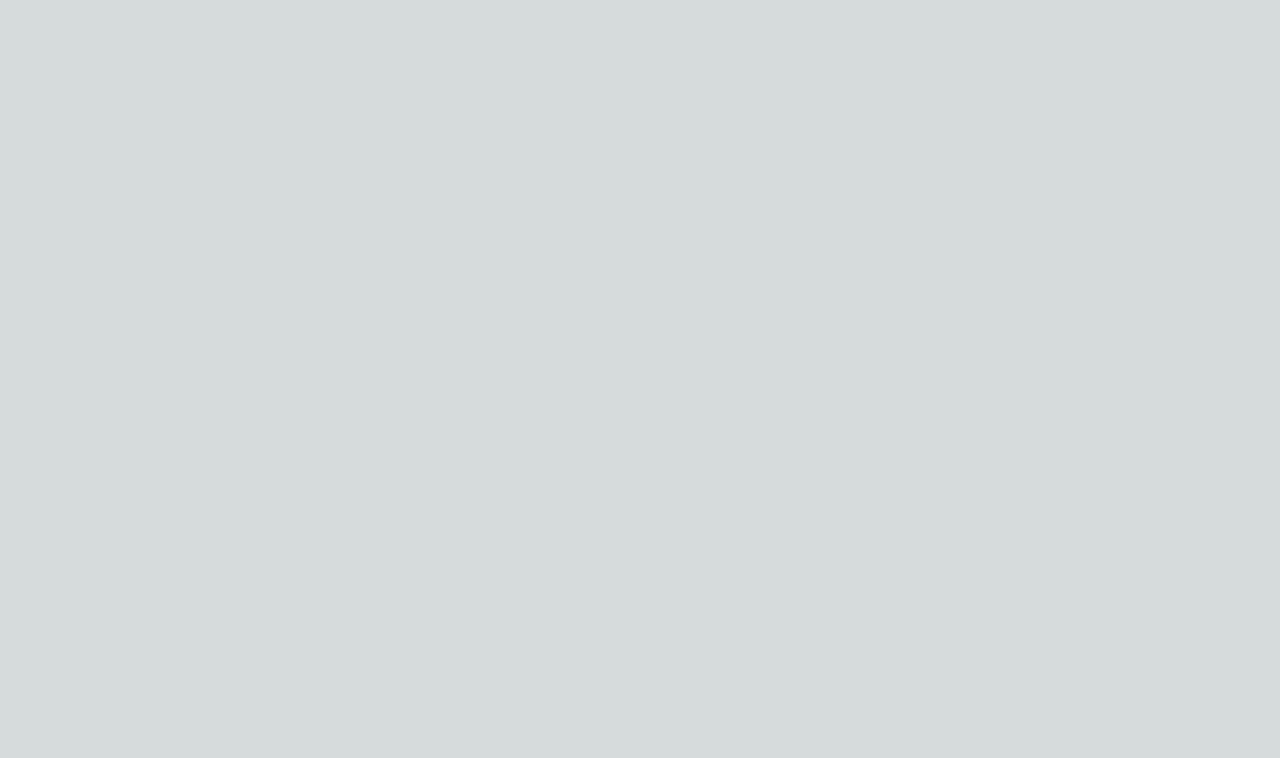
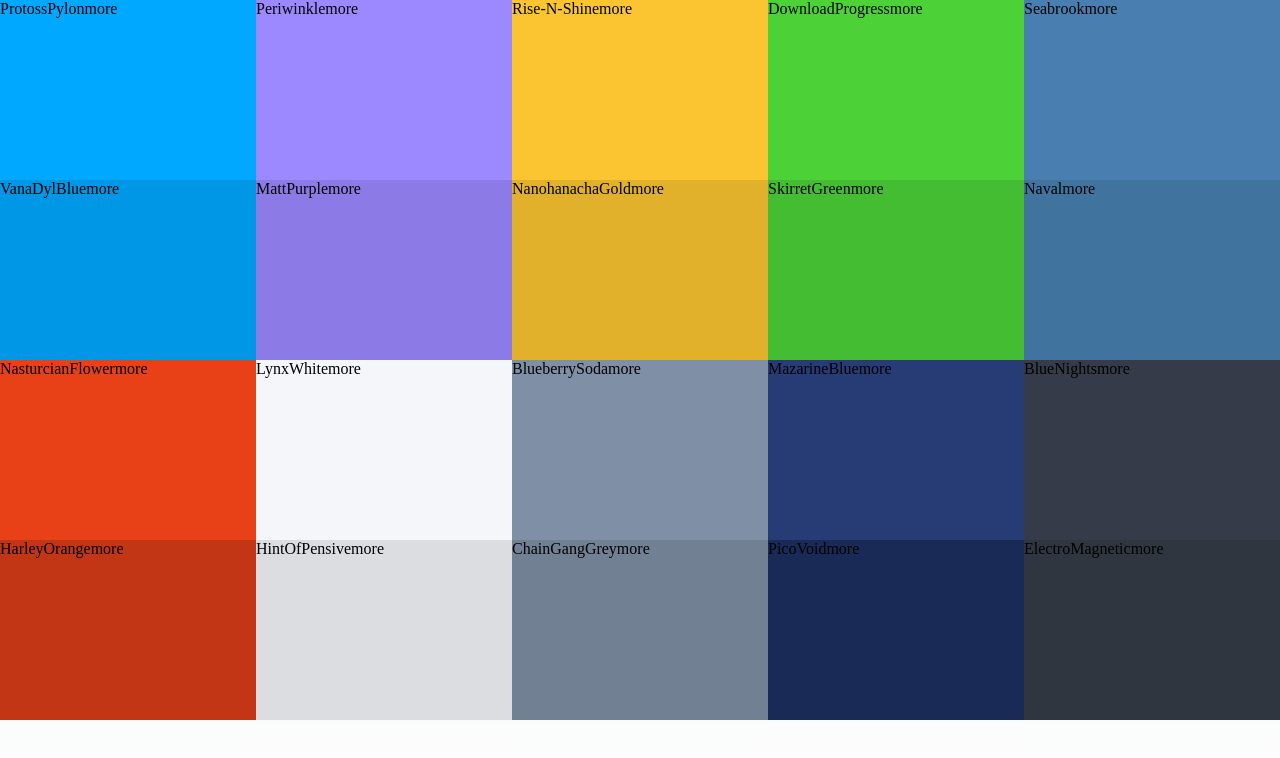
Before and after one commit to RinatM01/React-Colors, a Next.js app: page / in a window 1280 px wide. Shown: the top 758 px of the page. Built offline with nearby package versions, Linux system fonts and the light colour scheme.

Commit message:
Added styling for the palette and colorbox components. Also cleaned up folders

```diff
--- /dev/null
+++ b/src/Components/ColorBox/ColorBox.js
@@ -0,0 +1,16 @@
+import React, { Component } from 'react';
+import styles from './ColorBox.module.css';
+
+export default class ColorBox extends Component {
+	render() {
+		return (
+			<div
+				style={{ background: this.props.background }}
+				className={styles.ColorBox}
+			>
+				<span>{this.props.name}</span>
+				<span>more</span>
+			</div>
+		);
+	}
+}
--- /dev/null
+++ b/src/Components/ColorBox/ColorBox.module.css
@@ -0,0 +1,8 @@
+.ColorBox {
+	width: 20%;
+	height: 25%;
+	margin: 0 auto;
+	display: inline-block;
+	position: relative;
+	cursor: pointer;
+}
--- /dev/null
+++ b/src/Components/Palette/Palette.js
@@ -0,0 +1,18 @@
+import React, { Component } from 'react';
+import ColorBox from '../ColorBox/ColorBox';
+import styles from './Palette.module.css';
+
+export default class Palette extends Component {
+	render() {
+		const colorBoxes = this.props.colors.map((color) => (
+			<ColorBox key={color} background={color.color} name={color.name} />
+		));
+		return (
+			<div className={styles.Palette}>
+				{/* Navbar goes here */}
+				<div className={styles.PaletteColors}>{colorBoxes}</div>
+				{/* Footer here */}
+			</div>
+		);
+	}
+}
--- /dev/null
+++ b/src/Components/Palette/Palette.module.css
@@ -0,0 +1,6 @@
+.Palette {
+	height: 100vh;
+}
+.PaletteColors {
+	height: 90%;
+}
--- a/src/Palette.js
+++ /dev/null
@@ -1,13 +0,0 @@
-import React, { Component } from 'react';
-
-export default class Palette extends Component {
-	render() {
-		return (
-			<div className="Palette">
-				{/* Navbar goes here */}
-				<div className="Palette-colors" />
-				{/* Footer here */}
-			</div>
-		);
-	}
-}
--- a/src/pages/index.js
+++ b/src/pages/index.js
@@ -1,5 +1,5 @@
-import Palette from '@/Palette';
-import seedColors from '@/seedColors';
+import Palette from '../Components/Palette/Palette';
+import seedColors from '../Components/Palette/seedColors';
 
 export default function Home() {
 	return (
--- a/src/styles/globals.css
+++ b/src/styles/globals.css
@@ -40,39 +40,6 @@
 	--card-border-rgb: 131, 134, 135;
 }
 
-@media (prefers-color-scheme: dark) {
-  :root {
-    --foreground-rgb: 255, 255, 255;
-    --background-start-rgb: 0, 0, 0;
-    --background-end-rgb: 0, 0, 0;
-
-    --primary-glow: radial-gradient(rgba(1, 65, 255, 0.4), rgba(1, 65, 255, 0));
-    --secondary-glow: linear-gradient(
-      to bottom right,
-      rgba(1, 65, 255, 0),
-      rgba(1, 65, 255, 0),
-      rgba(1, 65, 255, 0.3)
-    );
-
-    --tile-start-rgb: 2, 13, 46;
-    --tile-end-rgb: 2, 5, 19;
-    --tile-border: conic-gradient(
-      #ffffff80,
-      #ffffff40,
-      #ffffff30,
-      #ffffff20,
-      #ffffff10,
-      #ffffff10,
-      #ffffff80
-    );
-
-    --callout-rgb: 20, 20, 20;
-    --callout-border-rgb: 108, 108, 108;
-    --card-rgb: 100, 100, 100;
-    --card-border-rgb: 200, 200, 200;
-  }
-}
-
 * {
 	box-sizing: border-box;
 	padding: 0;
@@ -99,9 +66,3 @@ a {
 	color: inherit;
 	text-decoration: none;
 }
-
-@media (prefers-color-scheme: dark) {
-  html {
-    color-scheme: dark;
-  }
-}
```
Also changed, not shown: src/Components/Palette/seedColors.js (renamed from src/seedColors.js). Lines whose indentation alone changed are shown as unchanged.
